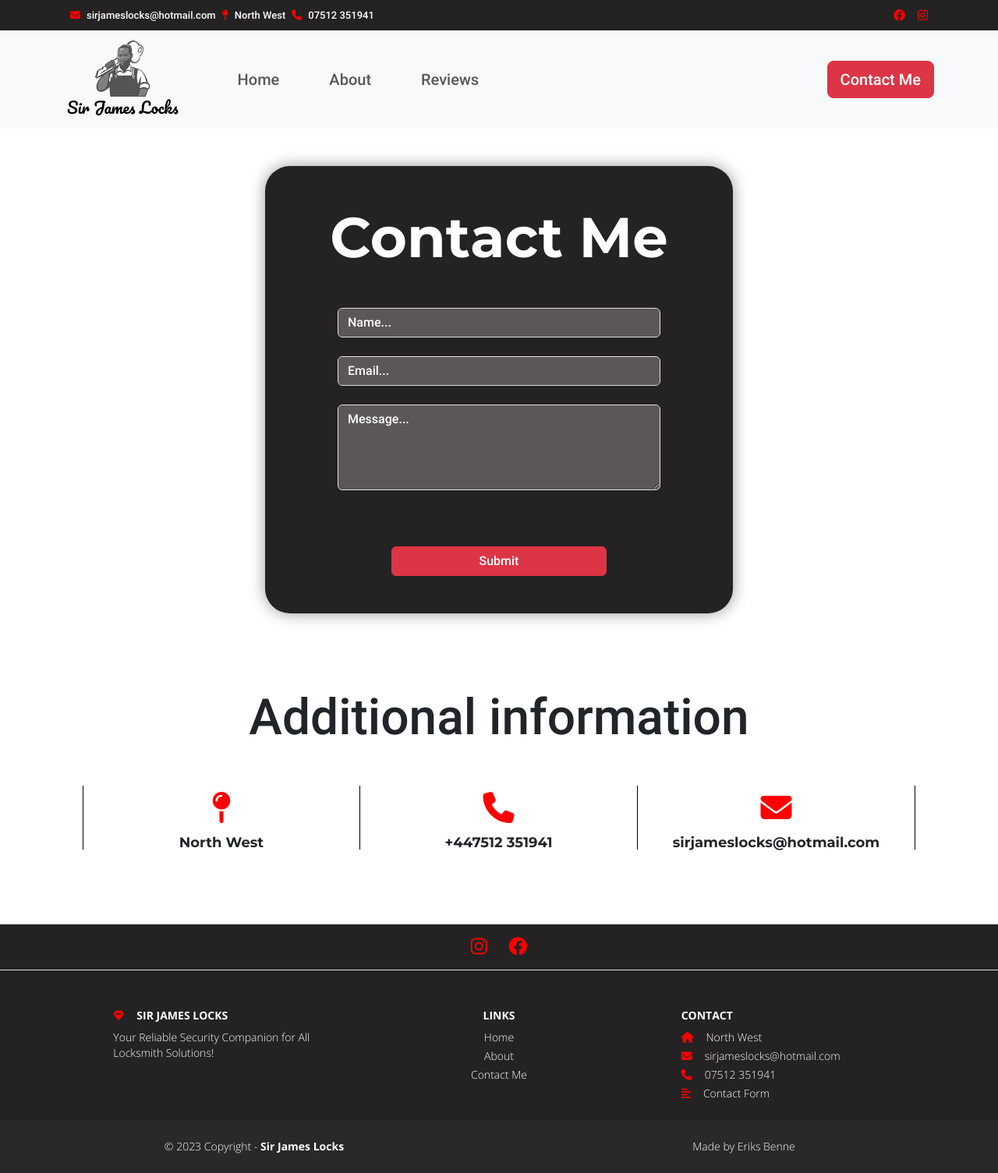
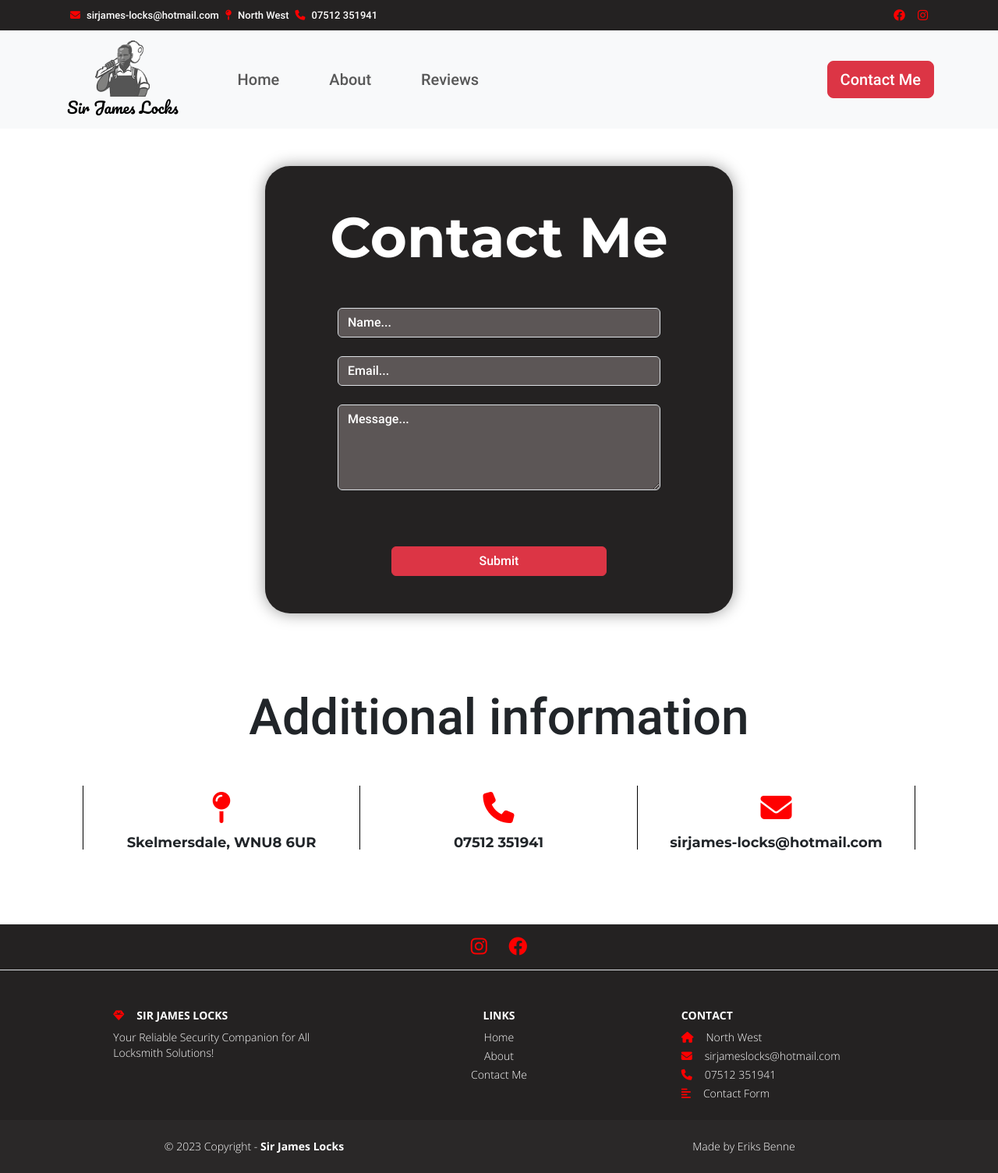
Before and after one commit to Forest1599/sirjames, a Django app: page /contact/ in a window 1280 px wide. Shown: the whole page at 78% size. Run offline with Django 4.2, Linux system fonts and the light colour scheme.

Commit message:
fixes after the meeting

```diff
--- a/myapp/templates/base.html
+++ b/myapp/templates/base.html
@@ -1,6 +1,7 @@
 <!DOCTYPE html>
 <html lang="en">
 <head>
+    <title>Sir james locks - {% block title %}home{% endblock %}</title>
     <link rel="stylesheet" href="https://unpkg.com/leaflet@1.9.4/dist/leaflet.css" integrity="sha256-p4NxAoJBhIIN+hmNHrzRCf9tD/miZyoHS5obTRR9BMY=" crossorigin="" />
     <link href="https://cdn.jsdelivr.net/npm/bootstrap@5.3.2/dist/css/bootstrap.min.css" rel="stylesheet" integrity="sha384-T3c6CoIi6uLrA9TneNEoa7RxnatzjcDSCmG1MXxSR1GAsXEV/Dwwykc2MPK8M2HN" crossorigin="anonymous">
     {% load static %}
@@ -9,14 +10,14 @@
     <meta name="description" content="Sir James Locks - Your Reliable Security Companion for All Locksmith Solutions!">
     <meta name="keywords" content="locksmith, security, North West, locksmith services,
      reliable locksmith, locksmith near me, locksmith near me for car, locksmith near me for house, locksmith near me prices">
-    <meta name="google-site-verification" content="AVSFofjCuBbE5RqyOf3Z9BMga_7xuaEMvDDRfLBv1LM" />
-    <meta content="width=device-width, initial-scale=1.0">
 
+    <meta name="viewport" content="width=device-width, initial-scale=1.0">
     <meta property="og:title" content="Sirjames Locks - Your Reliable Security Companion">
     <meta property="og:description" content="Providing locksmith services in North West. Reliable locksmith near you for car and house. Affordable prices.">
+    <meta property="og:image" content="{% static 'imgs/google-snippet-img.jpeg' %}">
 
     {% block css %} {% endblock %}
-    <title>Sirjames locks - {% block title %}home{% endblock %}</title>
+
 </head>
 
 <body>
@@ -24,7 +25,7 @@
         <div class="container d-flex align-items-center text-center text-sm-start">
             <div class="flex-grow-1">
                 <ul class="list-group list-group-horizontal-sm">
-                    <li><i class="fa-solid fa-envelope social-media-icon m-1 m-sm-2"></i>sirjameslocks@hotmail.com</li>
+                    <li><i class="fa-solid fa-envelope social-media-icon m-1 m-sm-2"></i>sirjames-locks@hotmail.com</li>
                     <li><i class="fa-solid fa-map-pin social-media-icon m-1 m-sm-2"></i>North West</li>
                     <li><i class="fa-solid fa-phone social-media-icon m-1 m-sm-2"></i>07512 351941</li>
                 </ul>
@@ -114,7 +115,7 @@
             </div>
         </section>
 
-        <section class="">
+        <div>
             <div class="container text-center text-md-start mt-5">
                 <div class="row mt-3">
                     <div class="col-md-3 col-lg-4 col-xl-3 mx-auto mb-4">
@@ -141,7 +142,8 @@
                         <p class="mt-1"><a href="{% url 'contact' %}" class="nav-link"><i class="fa-solid fa-align-left me-3 social-media-icon"></i>Contact Form</a></p>
                     </div>
                 </div>
-        </section>
+            </div>
+        </div>
 
         <div class="text-center p-4 copyright-container mt-4">
             <div class="row">
--- a/myapp/templates/contact.html
+++ b/myapp/templates/contact.html
@@ -48,7 +48,7 @@
                         <i class="fa-solid fa-map-pin contact-social-media-icon m-2"></i>
                     </p>
                     <div class="bulletpoint-desc-wrapper mx-auto">
-                        <p class="bulletpoint-desc mt-2">North West</p>
+                        <p class="bulletpoint-desc mt-2">Skelmersdale, WNU8 6UR</p>
                     </div>
                 </div>
 
@@ -57,7 +57,7 @@
                         <i class="fa-solid fa-phone contact-social-media-icon m-2"></i>
                     </p>
                     <div class="bulletpoint-desc-wrapper mx-auto mt-2">
-                        <p class="bulletpoint-desc">+447512 351941</p>
+                        <p class="bulletpoint-desc">07512 351941</p>
                     </div>
                 </div>
 
@@ -67,7 +67,7 @@
                     </p>
 
                     <div class="bulletpoint-desc-wrapper mx-auto mt-2">
-                        <p class="bulletpoint-desc">sirjameslocks@hotmail.com</p>
+                        <p class="bulletpoint-desc">sirjames-locks@hotmail.com</p>
                     </div>
                 </div>
             </div>
--- a/myapp/views.py
+++ b/myapp/views.py
@@ -73,7 +73,7 @@ def handlePost(request):
         "SirJamesLocks email from website " + name,
         message,
         email,
-        [settings.EMAIL_HOST_USER,],
+        ["sirjames-locks@hotmail.com"],
         html_message=email_body,
         fail_silently=False
     )
--- a/sirjames/urls.py
+++ b/sirjames/urls.py
@@ -20,7 +20,6 @@ from django.urls import path, include
 from myapp import views
 
 urlpatterns = [
-    path('admin/', admin.site.urls),
     path("contact/", views.contact, name="contact"),
     path("", views.home, name="home"),
 ]
```
Also changed, not shown: sirjames/settings.py (+4 -4 lines), myapp/static/imgs/google-snippet-img.jpeg (added). Lines whose indentation alone changed are shown as unchanged.
